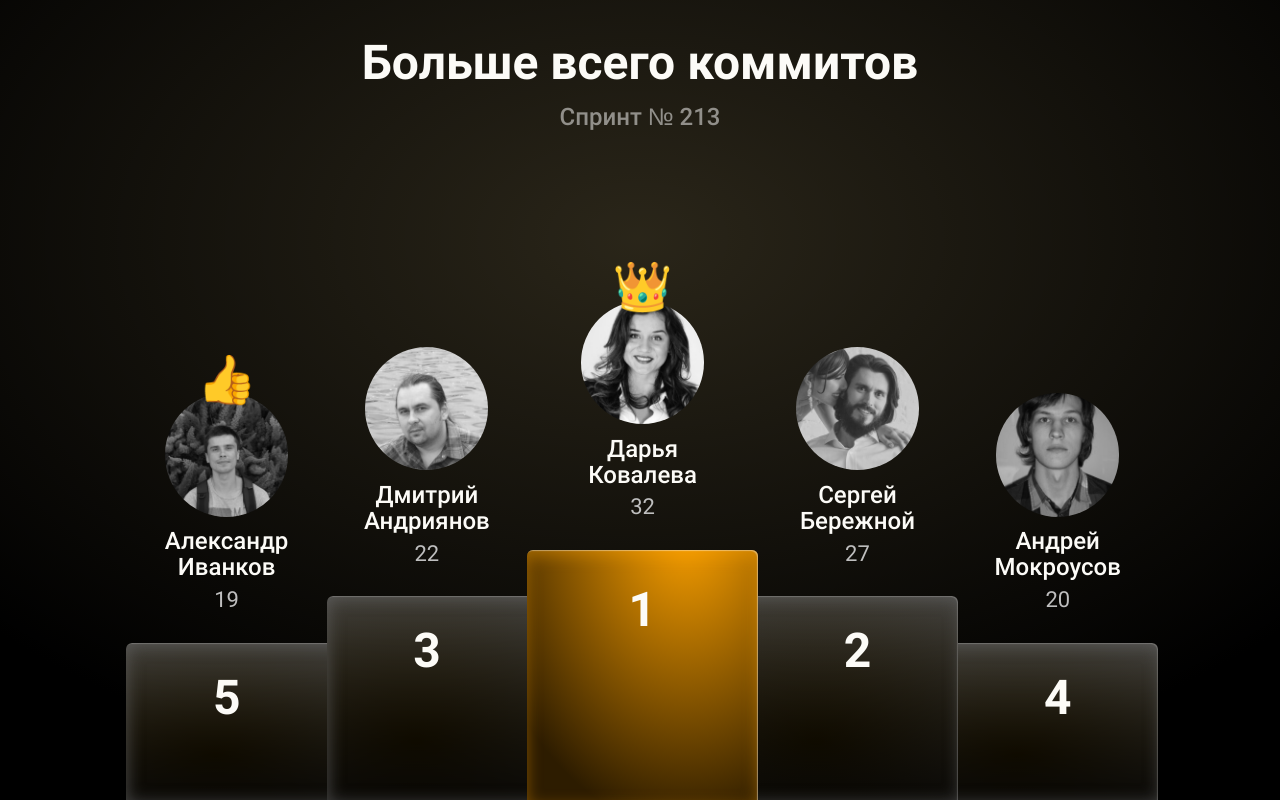
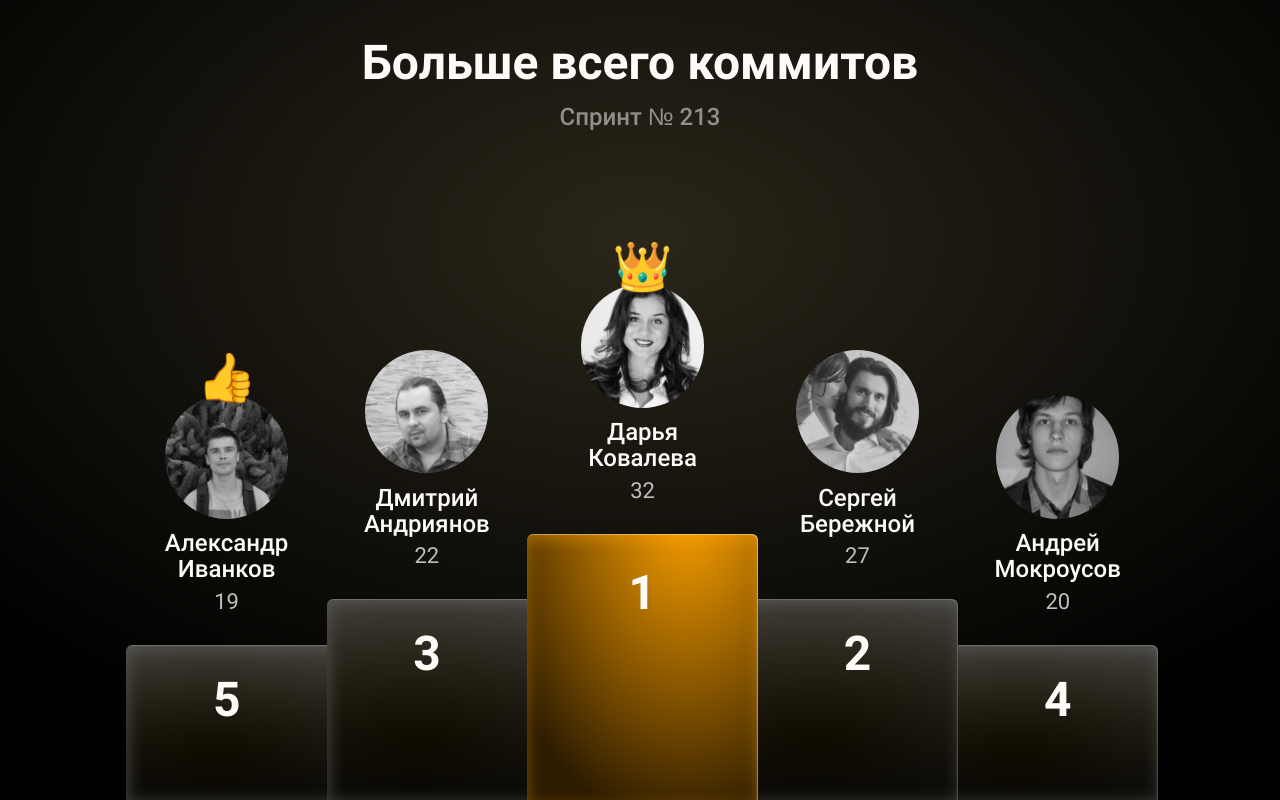
Before and after one commit to MaximSinyukov/shri-2021-task-1, a website built with webpack: page src/index.html in a window 1280 px wide. Built offline with nearby package versions, Linux system fonts and the light colour scheme.

Commit message:
fix/leaders: изменить высоту карточки участника

```diff
--- a/src/styles/leaders/__column/_medium/leaders__column_medium.css
+++ b/src/styles/leaders/__column/_medium/leaders__column_medium.css
@@ -1,5 +1,5 @@
 .leaders__column_medium {
-  --base-height: 35.2%;
+  --base-height: 32.59%;
   --base-z-index: 3;
 }
 
--- a/src/styles/leaders/__column/_small/leaders__column_small.css
+++ b/src/styles/leaders/__column/_small/leaders__column_small.css
@@ -1,5 +1,5 @@
 .leaders__column_small {
-  --base-height: 27.2%;
+  --base-height: 25.18%;
   --base-z-index: 2;
 }
 
--- a/src/styles/leaders/__emoji/leaders__emoji.css
+++ b/src/styles/leaders/__emoji/leaders__emoji.css
@@ -1,6 +1,6 @@
 .leaders__emoji {
   position: absolute;
-  top: -15.5%;
+  top: -1.23%;
   left: 50%;
   transform: translate(-50%, 0);
   font-size: 78px;
--- a/src/styles/leaders/__photo-container/leaders__photo-container.css
+++ b/src/styles/leaders/__photo-container/leaders__photo-container.css
@@ -1,7 +1,7 @@
 .leaders__photo-container {
   display: flex;
   width: 61.54%;
-  margin: 0 19.23% 5.77%;
+  margin: 19.23% 19.23% 5.77%;
 }
 
 .leaders__photo-container::after {
--- a/src/styles/leaders/leaders.css
+++ b/src/styles/leaders/leaders.css
@@ -19,19 +19,19 @@
   flex-direction: row;
   box-sizing: border-box;
   flex-grow: 1;
-  margin: 5% 9.88% 0;
+  margin: 3% 9.88% 0;
   position: relative;
 }
 
 @media screen and (orientation: portrait) {
   .leaders {
-    min-height: 366px;
+    min-height: 386px;
     margin: 15.69% 6.38% 0;
   }
 }
 
 @media screen and (max-width : 1660px) and (orientation: landscape) {
   .leaders {
-    margin: 7.18% 9.88% 0;
+    margin: 4.19% 9.88% 0;
   }
 }
```
